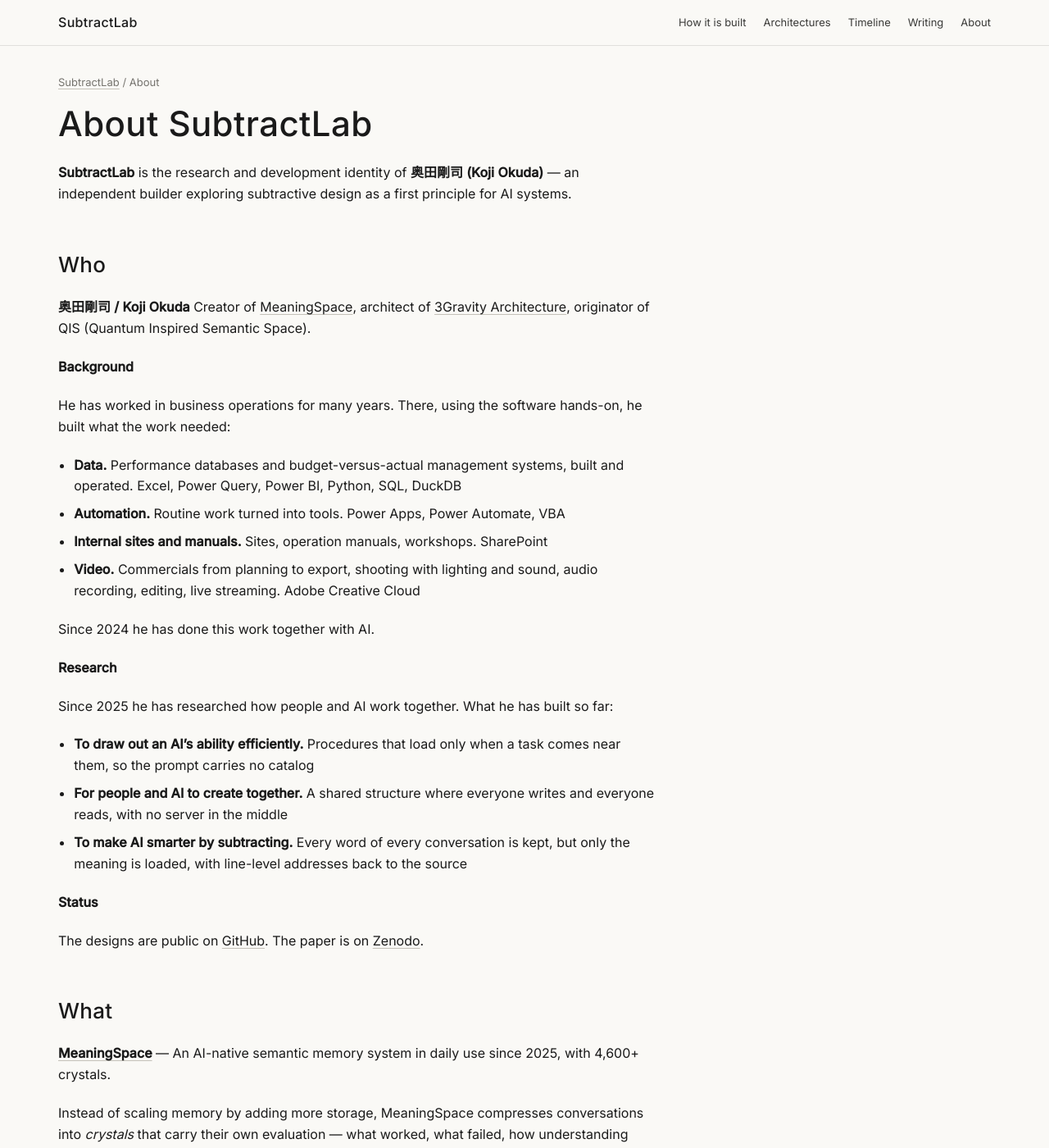
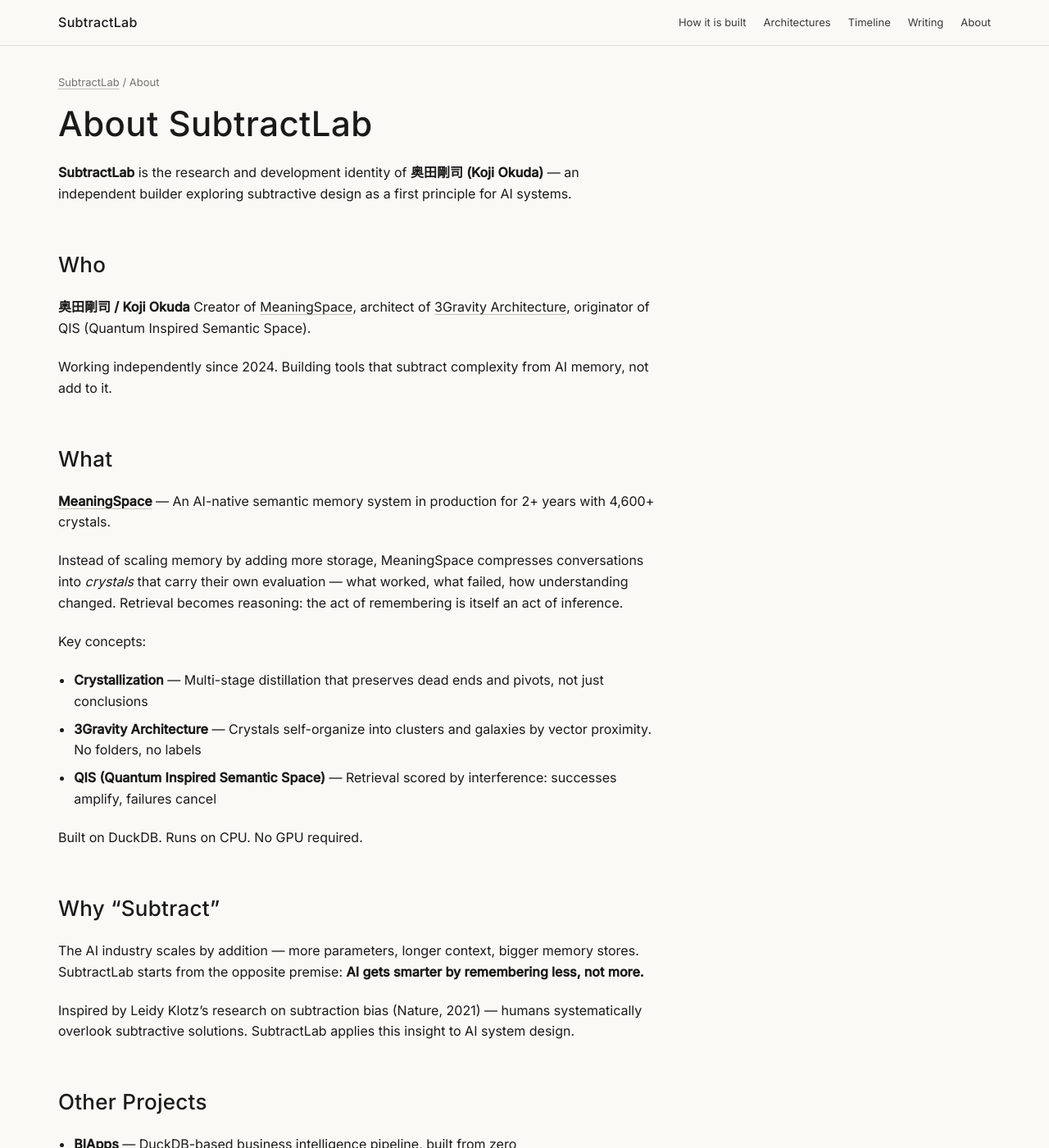
Before and after one commit to subtractlab/subtractlab, a Jekyll site: the page built from about.md, in a window 1280 px wide and 1400 px high. Shown: the whole window at 82% size. Built offline with Jekyll 4.4.1, drawn with Linux system fonts in a browser that asks for light colours; some of the changed text lies outside the part shown.

Commit message:
Revert "About: add background, research and status to Who; align the in-use period with the timeline"
This reverts commit 97afc57429f2d2fe452c0e69a131991681737ede.

```diff
--- a/about.md
+++ b/about.md
@@ -13,32 +13,11 @@ description: "SubtractLab is a solo research project by Koji Okuda, building Mea
 **奥田剛司 / Koji Okuda**
 Creator of [MeaningSpace](https://subtractlab.com/ARCHITECTURE), architect of [3Gravity Architecture](https://subtractlab.com/ARCHITECTURE), originator of QIS (Quantum Inspired Semantic Space).
 
-**Background**
-
-He has worked in business operations for many years. There, using the software hands-on, he built what the work needed:
-
-- **Data.** Performance databases and budget-versus-actual management systems, built and operated. Excel, Power Query, Power BI, Python, SQL, DuckDB
-- **Automation.** Routine work turned into tools. Power Apps, Power Automate, VBA
-- **Internal sites and manuals.** Sites, operation manuals, workshops. SharePoint
-- **Video.** Commercials from planning to export, shooting with lighting and sound, audio recording, editing, live streaming. Adobe Creative Cloud
-
-Since 2024 he has done this work together with AI.
-
-**Research**
-
-Since 2025 he has researched how people and AI work together. What he has built so far:
-
-- **To draw out an AI's ability efficiently.** Procedures that load only when a task comes near them, so the prompt carries no catalog
-- **For people and AI to create together.** A shared structure where everyone writes and everyone reads, with no server in the middle
-- **To make AI smarter by subtracting.** Every word of every conversation is kept, but only the meaning is loaded, with line-level addresses back to the source
-
-**Status**
-
-The designs are public on [GitHub](https://github.com/subtractlab). The paper is on [Zenodo](https://doi.org/10.5281/zenodo.24388335).
+Working independently since 2024. Building tools that subtract complexity from AI memory, not add to it.
 
 ## What
 
-**[MeaningSpace](https://subtractlab.com/ARCHITECTURE)** — An AI-native semantic memory system in daily use since 2025, with 4,600+ crystals.
+**[MeaningSpace](https://subtractlab.com/ARCHITECTURE)** — An AI-native semantic memory system in production for 2+ years with 4,600+ crystals.
 
 Instead of scaling memory by adding more storage, MeaningSpace compresses conversations into *crystals* that carry their own evaluation — what worked, what failed, how understanding changed. Retrieval becomes reasoning: the act of remembering is itself an act of inference.
 
@@ -67,8 +46,6 @@ Inspired by Leidy Klotz's research on subtraction bias (Nature, 2021) — humans
 - **GitHub**: [subtractlab](https://github.com/subtractlab)
 - **YouTube**: [@SUBTRACTLAB](https://www.youtube.com/@SUBTRACTLAB)
 - **Note**: [note.com/subtractlab](https://note.com/subtractlab)
-- **Paper**: [doi.org/10.5281/zenodo.24388335](https://doi.org/10.5281/zenodo.24388335)
-- **ORCID**: [0009-0003-9251-8455](https://orcid.org/0009-0003-9251-8455)
 
 ## Explore the Concepts
 
--- a/sitemap.xml
+++ b/sitemap.xml
@@ -22,7 +22,7 @@
   </url>
   <url>
     <loc>https://subtractlab.com/about.html</loc>
-    <lastmod>2026-11-21</lastmod>
+    <lastmod>2026-06-13</lastmod>
     <priority>0.8</priority>
   </url>
   <url>
```
